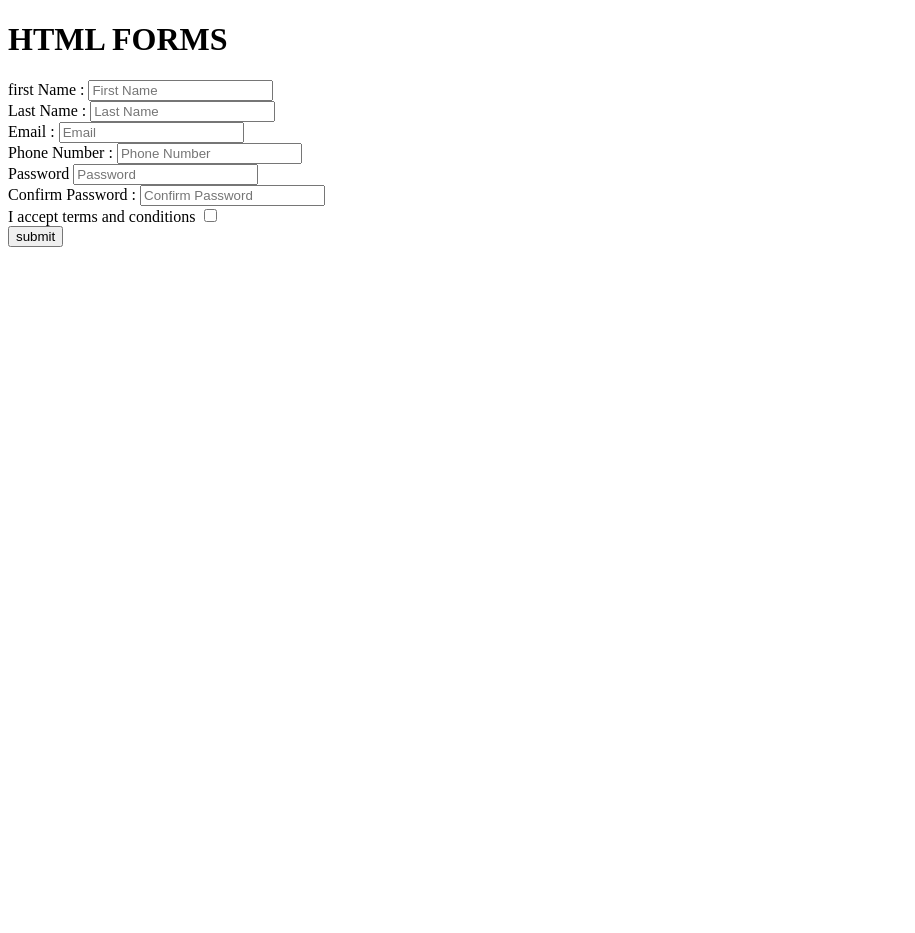
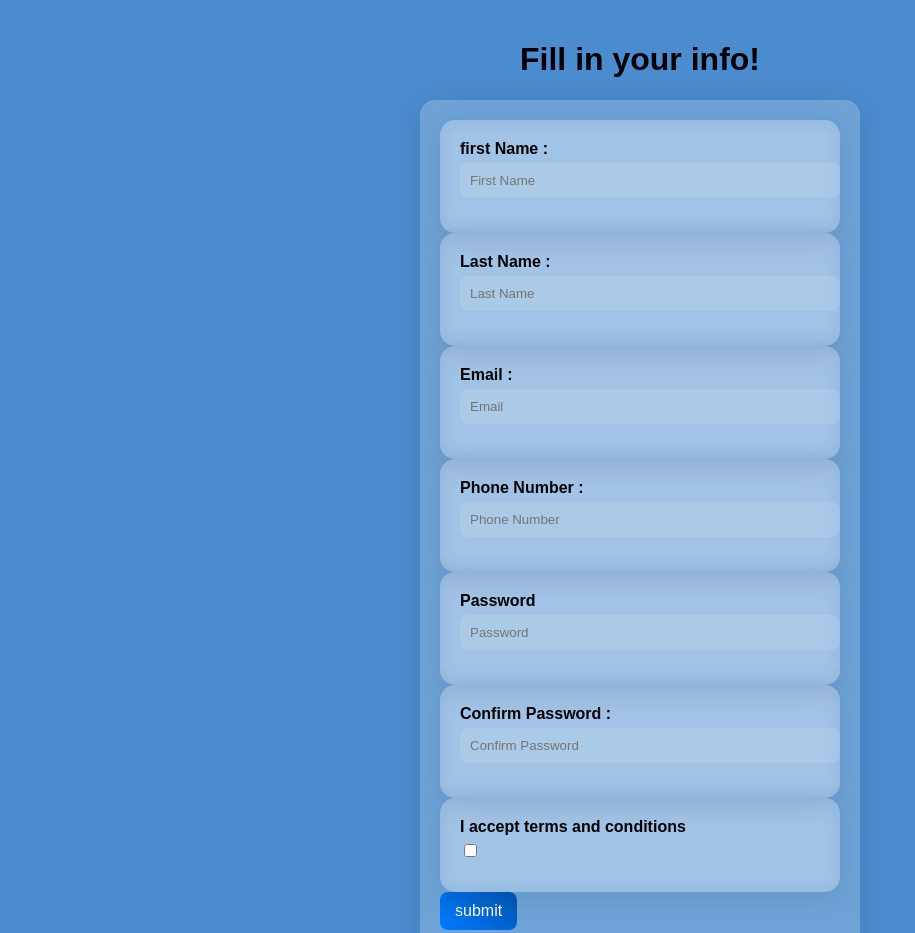
Before and after one commit to Patel-anshj1022/HTML-FORMS, a plain HTML site: page index.html in a window 1280 px wide. Shown: the top 933 px of the page, without its empty margins (0-915 px from the left). Before the commit the page ends 800 px from the top, so only its background shows below. Drawn offline with Linux system fonts and the light colour scheme.

Commit message:
add styles.css file

```diff
--- a/index.html
+++ b/index.html
@@ -7,7 +7,7 @@
     <link rel="stylesheet" href="./styles.css">
 </head>
 <body>
-    <h1>HTML FORMS</h1>
+    <h1>Fill in your info!</h1>
     <div>
         <div>
             <label for="firstName">first Name :</label>
--- a/index.js
+++ b/index.js
@@ -34,9 +34,14 @@ email.addEventListener("change", (e) => {
 
 phoneNumber.addEventListener("change", (e) => {
     const phone = e.target.value
-    details.phoneNumber = phone
-    // using regular expression validate if the number is a valid kenyan number
-    // if it's not then alert the function, notify the user that the number is not valid
+    const phoneNumber = /^( \+254|0|254)(7)\d{8}$/;
+    if (phoneNumber.test(phone)) {
+        details.phoneNumber = phone;
+        console.log("Valid Kenyan phone number");
+    } else {
+        alert("Invalid phone number! Please enter a valid Kenyan phone number.");
+        e.target.value = "";
+    }
 })
 
 password.addEventListener("change", (e) => {
@@ -50,9 +55,15 @@ confirmPassword.addEventListener("change", (e) => {
 })
 
 function ValidatePassword(str1, str2){
-   // confirm password and confirm password are the same
-   // retuen a boolean if the password match
+    if (str1 == str2) {
+        console.log("Passwords match");
+        return true;
+    } else {
+        alert("Passwords do not match! Please re-enter the password.");
+        return false;
+    }
 }
+
 submitButton.addEventListener("click", () => {
     const {firstName, lastName, email, password, phoneNumber, confirmPassword} = details
 
--- a/styles.css
+++ b/styles.css
@@ -0,0 +1,90 @@
+body {
+    font-family: Arial, sans-serif;
+    margin: 0;
+    padding: 20px;
+    background-color:#4b8cce ;
+}
+
+h1 {
+    text-align: center;
+    color: #020005 ;
+}
+
+
+div {
+    background: rgba(255, 255, 255, 0.2);
+    border-radius: 15px;
+    backdrop-filter: blur(10px);
+    box-shadow: 0 4px 30px rgba(0, 0, 0, 0.1);
+    padding: 20px;
+    max-width: 400px;
+    margin: 0 auto;
+}
+
+
+label {
+    display: block;
+    margin-bottom: 5px;
+    font-weight: bold;
+    color:#020005  ;
+}
+
+
+input[type="text"],
+input[type="email"],
+input[type="number"],
+input[type="password"],
+input[type="checkbox"] {
+    width: 100%;
+    padding: 10px;
+    margin-bottom: 15px;
+    border: none;
+    border-radius: 8px;
+    background: rgba(255, 255, 255, 0.1);
+    color:#010000 ;
+    transition: background 0.8s, box-shadow 0.3s;
+}
+
+input:focus {
+    outline: none;
+    background: rgba(255, 255, 255, 0.3);
+    box-shadow: 0 0 5px rgba(0, 123, 255, 0.5);
+}
+
+input[type="checkbox"] {
+    width: auto;
+    margin-right: 10px;
+}
+
+
+button {
+    background: linear-gradient(45deg, #007BFF, #0056b3);
+    color: white;
+    border: none;
+    padding: 10px 15px;
+    border-radius: 8px;
+    cursor: pointer;
+    font-size: 16px;
+    transition: background-color 0.3s, transform 0.3s;
+}
+
+button:hover {
+    background: linear-gradient(45deg, #0056b3, #004494);
+    transform: translateY(-2px);
+}
+
+
+button:active {
+    transform: translateY(0);
+}
+
+/* Responsive styles */
+@media (max-width: 500px) {
+    div {
+        padding: 15px;
+    }
+
+    button {
+        width: 100%;
+    }
+}
```
